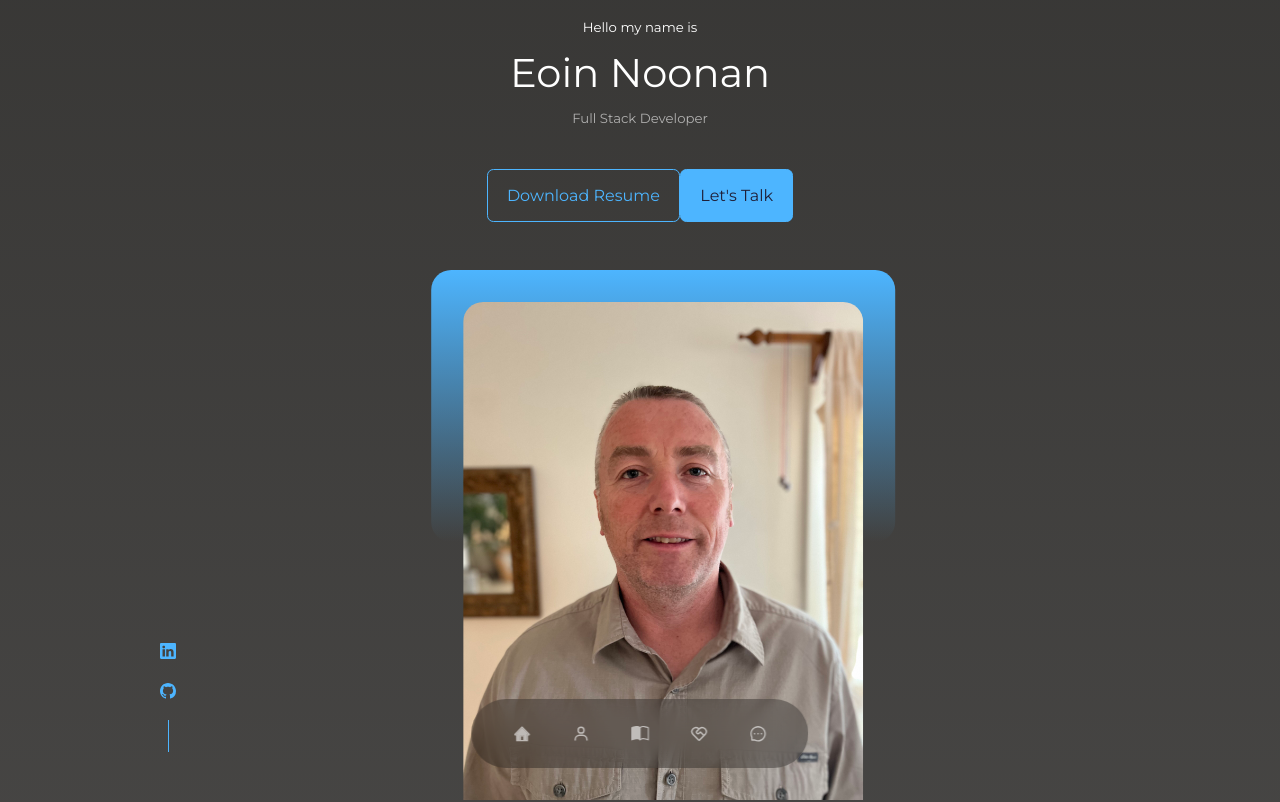
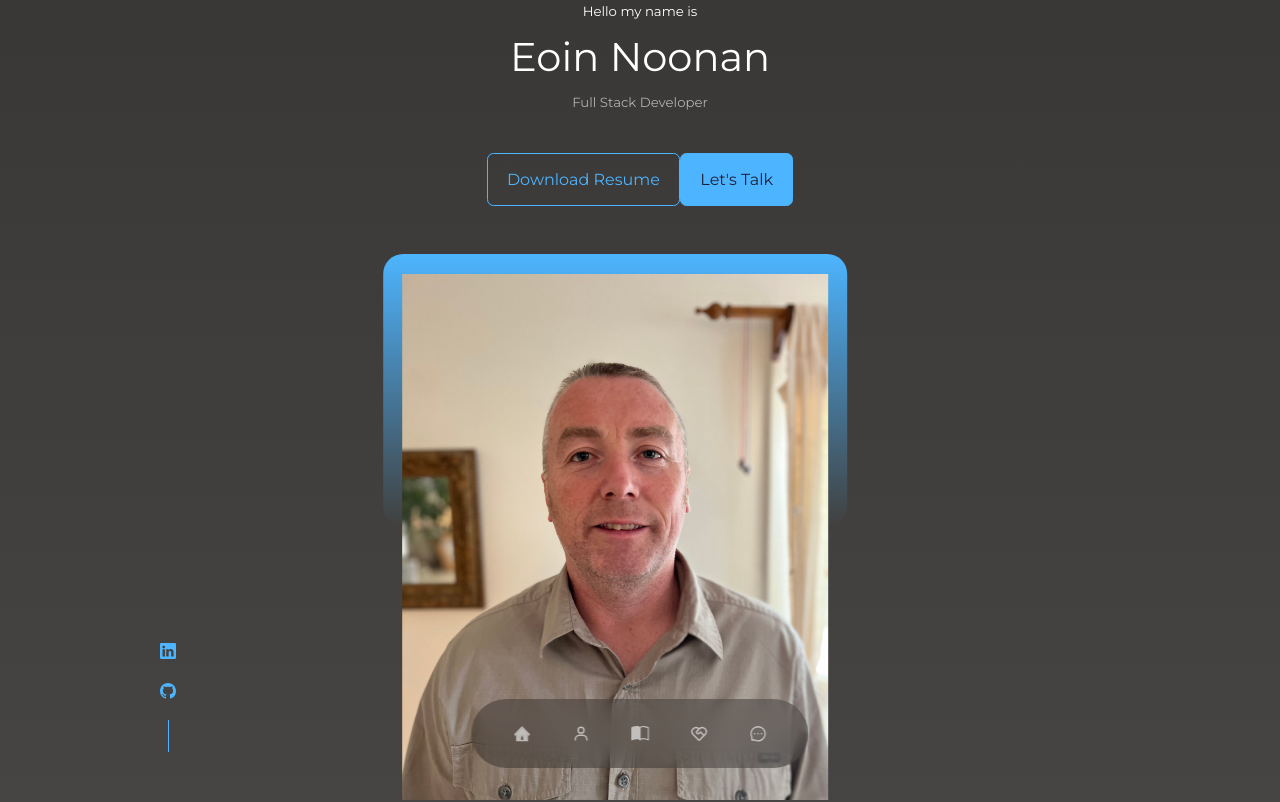
Before and after one commit to eoinmoney78/react-portfolio-website-1, a React (Create React App) app: page / in a window 1280 px wide. Shown: the top 802 px of the page. Built offline with nearby package versions, Linux system fonts and the light colour scheme.

Commit message:
image fix

```diff
--- a/src/components/header/header.css
+++ b/src/components/header/header.css
@@ -1,6 +1,6 @@
 header {
     height: 100vh;
-    padding-top: 1rem;
+    /* padding-top: 1rem; */
     overflow: hidden;
 
 }
@@ -10,10 +10,10 @@ header {
     height: 100%;
     position: relative;
 }
-img {
+/* img {
     border-radius: 20px;
 
-}
+} */
 
 /* ---------- CTA------------*/
 
@@ -54,11 +54,11 @@ img {
     width: 29rem;
     height: 17rem;
     position: absolute;
-    left: 50%;
+    left: 45%;
     transform: translate(-45%);
     margin-top: 3rem;
     /* overflow: hidden; */
-    padding: 2rem 2rem 2rem 2rem;
+    padding: 1.2rem 1.2rem 1.2rem 1.2rem;
    border-radius: 20px;
 }
 
```
